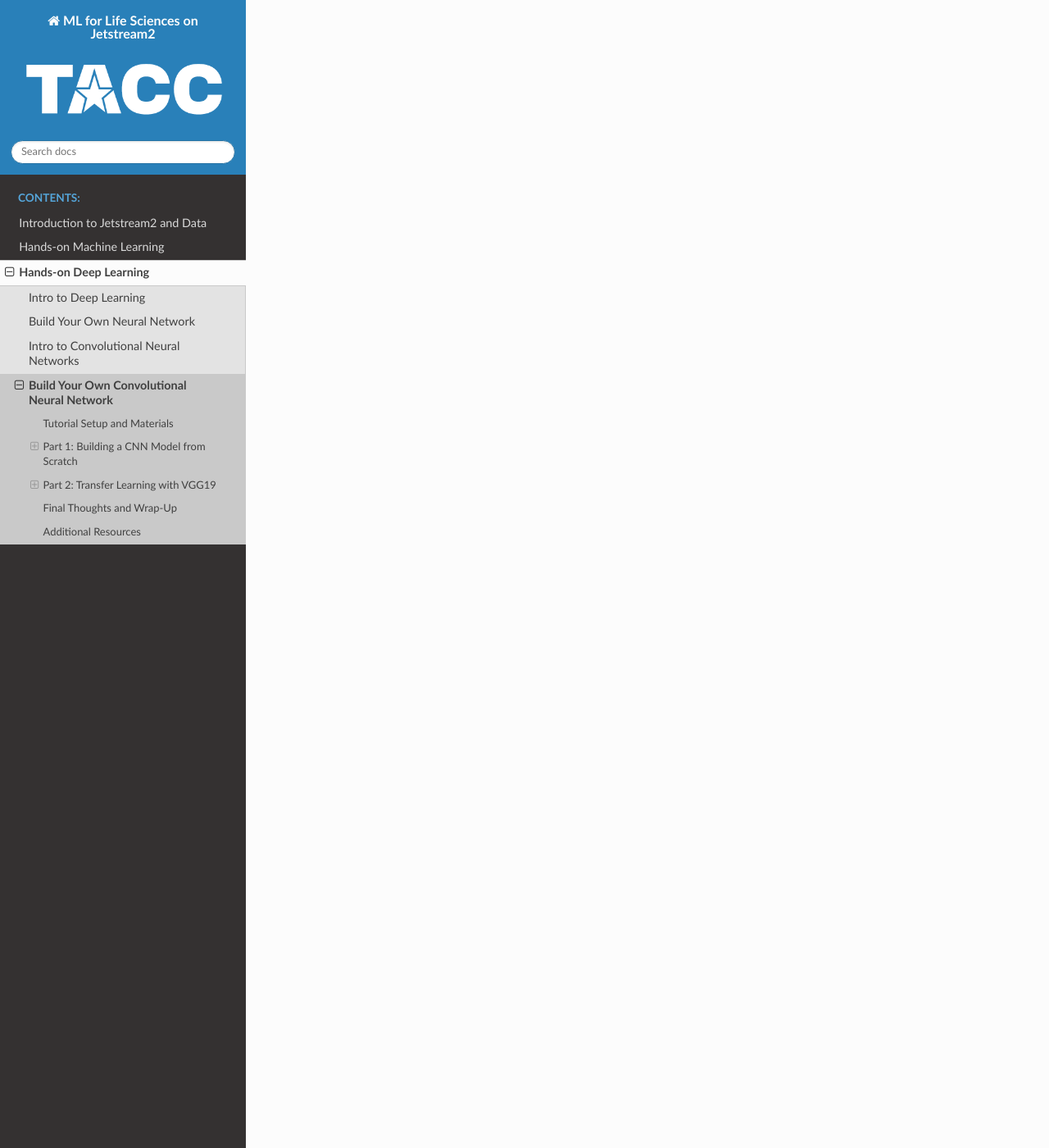
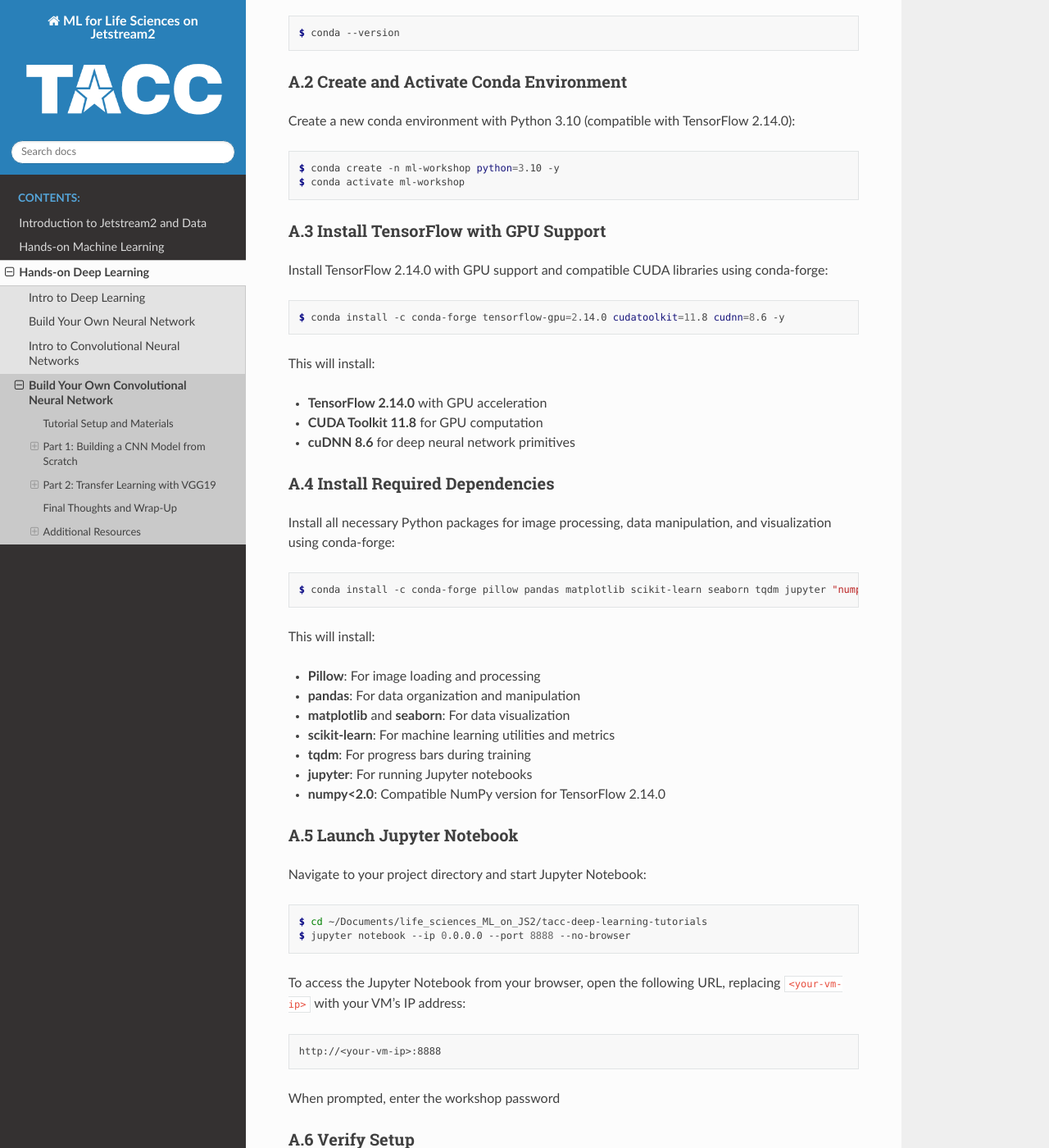
Before and after one commit to TACC/life_sciences_ML_on_JS2, a Sphinx documentation site: the page built from docs/section3/build_your_own_cnn.rst, in a window 1280 px wide and 1400 px high, scrolled down 34190 px. Shown: the whole window at 82% size. Built offline with Sphinx 7.4.7 and the Read the Docs theme 3.1.0, drawn with Linux system fonts in a browser that asks for light colours; some of the changed text lies outside the part shown.

Commit message:
Appendix with instructions for a miniconda setup

```diff
--- a/docs/section3/build_your_own_cnn.rst
+++ b/docs/section3/build_your_own_cnn.rst
@@ -1661,3 +1661,118 @@
 
 * Adapted from:
   `COE 379L: Software Design For Responsible Intelligent Systems <https://coe-379l-sp24.readthedocs.io/en/latest/index.html>`_
+
+
+  Appendix: Alternative Setup Using Miniconda
+--------------------------------------------
+
+For those interested in exploring an alternative to the Docker-based setup, this appendix provides instructions for configuring your environment using Miniconda.
+
+.. note::
+   These instructions are provided for independent exploration and are not used for this workshop. The Docker setup covered in Step 0 is the recommended approach for this tutorial.
+
+A.1 Install Miniconda
+^^^^^^^^^^^^^^^^^^^^^^
+
+If you don't have Miniconda installed yet, download and install it from the web shell:
+
+.. code-block:: console
+
+    $ wget https://repo.anaconda.com/miniconda/Miniconda3-latest-Linux-x86_64.sh
+    $ bash Miniconda3-latest-Linux-x86_64.sh
+
+Follow the prompts to complete the installation, then run:
+
+.. code-block:: console
+
+    $ source ~/.bashrc
+
+Verify the installation:
+
+.. code-block:: console
+
+    $ conda --version
+
+A.2 Create and Activate Conda Environment
+^^^^^^^^^^^^^^^^^^^^^^^^^^^^^^^^^^^^^^^^^^
+
+Create a new conda environment with Python 3.10 (compatible with TensorFlow 2.14.0):
+
+.. code-block:: console
+
+    $ conda create -n ml-workshop python=3.10 -y
+    $ conda activate ml-workshop
+
+A.3 Install TensorFlow with GPU Support
+^^^^^^^^^^^^^^^^^^^^^^^^^^^^^^^^^^^^^^^^
+
+Install TensorFlow 2.14.0 with GPU support and compatible CUDA libraries using conda-forge:
+
+.. code-block:: console
+
+    $ conda install -c conda-forge tensorflow-gpu=2.14.0 cudatoolkit=11.8 cudnn=8.6 -y
+
+This will install:
+
+- **TensorFlow 2.14.0** with GPU acceleration
+- **CUDA Toolkit 11.8** for GPU computation
+- **cuDNN 8.6** for deep neural network primitives
+
+A.4 Install Required Dependencies
+^^^^^^^^^^^^^^^^^^^^^^^^^^^^^^^^^^
+
+Install all necessary Python packages for image processing, data manipulation, and visualization using conda-forge:
+
+.. code-block:: console
+
+    $ conda install -c conda-forge pillow pandas matplotlib scikit-learn seaborn tqdm jupyter "numpy<2.0" -y
+
+This will install:
+
+- **Pillow**: For image loading and processing
+- **pandas**: For data organization and manipulation
+- **matplotlib** and **seaborn**: For data visualization
+- **scikit-learn**: For machine learning utilities and metrics
+- **tqdm**: For progress bars during training
+- **jupyter**: For running Jupyter notebooks
+- **numpy<2.0**: Compatible NumPy version for TensorFlow 2.14.0
+
+A.5 Launch Jupyter Notebook
+^^^^^^^^^^^^^^^^^^^^^^^^^^^^
+
+Navigate to your project directory and start Jupyter Notebook:
+
+.. code-block:: console
+
+    $ cd ~/Documents/life_sciences_ML_on_JS2/tacc-deep-learning-tutorials
+    $ jupyter notebook --ip 0.0.0.0 --port 8888 --no-browser
+
+To access the Jupyter Notebook from your browser, open the following URL, replacing ``<your-vm-ip>`` with your VM's IP address:
+
+.. code-block:: text
+
+    http://<your-vm-ip>:8888
+
+When prompted, enter the workshop password
+
+A.6 Verify Setup
+^^^^^^^^^^^^^^^^^
+
+Follow the same verification steps as in the main tutorial (Step 0.1) to confirm GPU availability and TensorFlow version.
+
+**Note on File Paths:**
+
+When using the Miniconda setup, you'll need to adjust file paths in the tutorial code. Instead of using the Docker container path ``/tf/project/data/coral-species``, use the relative path ``./data/coral-species`` from your project directory.
+
+For example, in Step 1.1, use:
+
+.. code-block:: python
+    :linenos:
+
+    from pathlib import Path
+
+    # Define the path to the dataset directory
+    dataset_dir = Path('./data/coral-species')
+
+    # List the contents of the data directory
+    print(list(dataset_dir.iterdir()))
```
